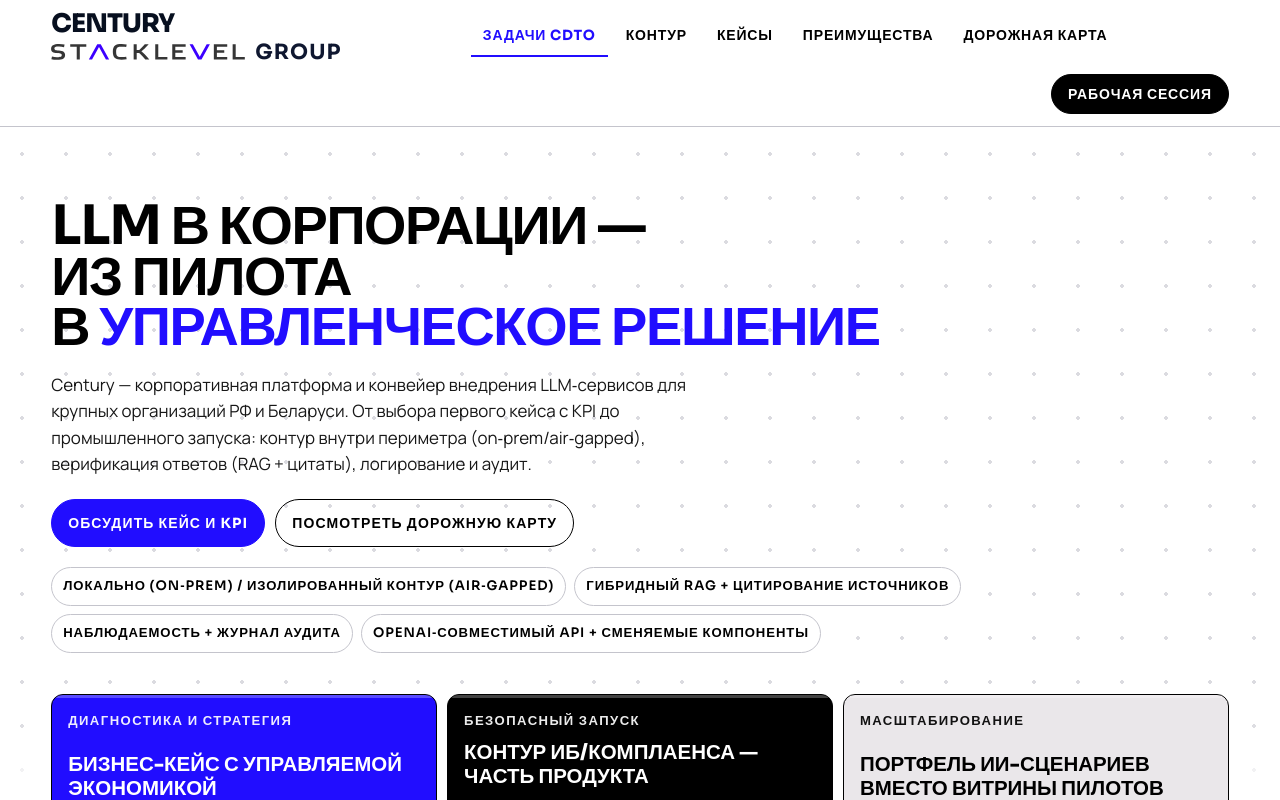
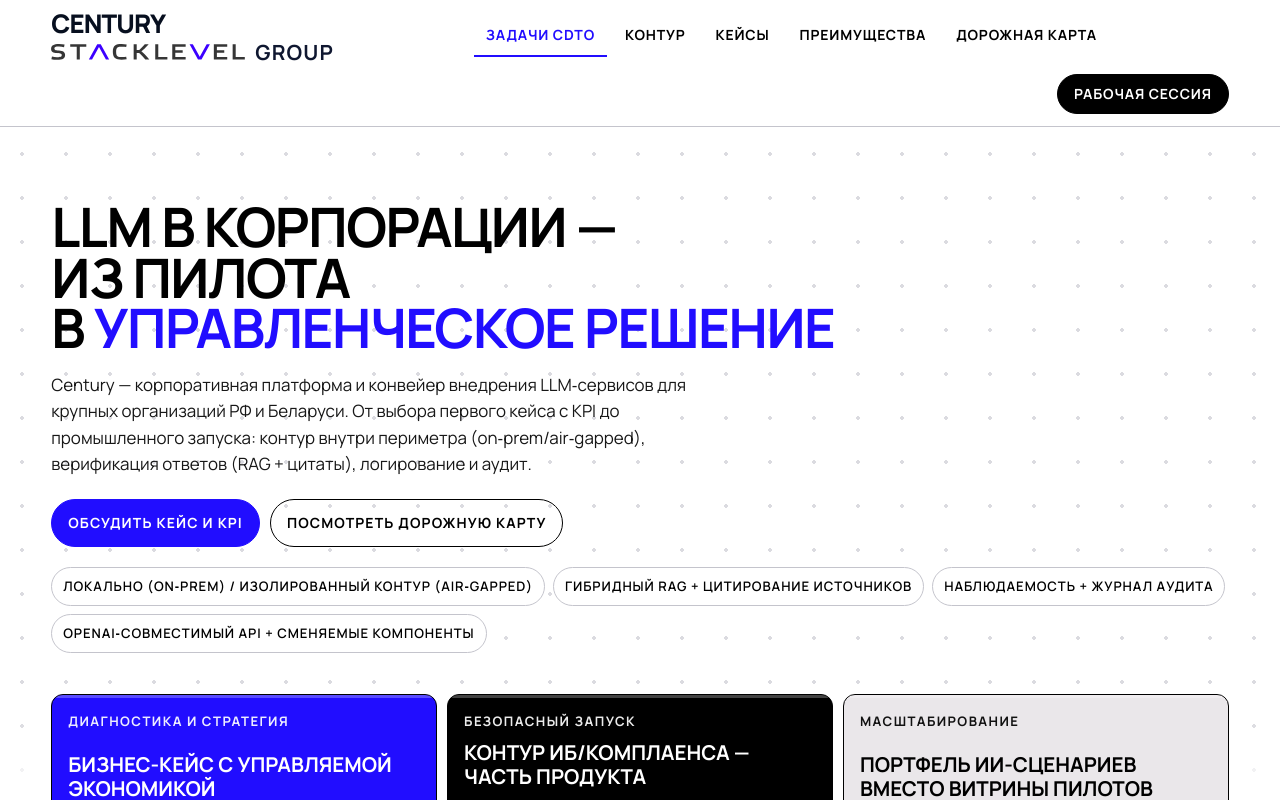
Before and after one commit to STACKLEVEL-AI/century-ai-next, a Next.js app: page / in a window 1280 px wide. Shown: the top 800 px of the page. Built offline with nearby package versions, Linux system fonts and the light colour scheme.

Commit message:
fix fonts

```diff
--- a/src/app/globals.css
+++ b/src/app/globals.css
@@ -20,7 +20,7 @@
   --color-focus: #210dff;
 
   /* Typography */
-  --font-heading: var(--font-sora);
+  --font-heading: var(--font-manrope);
   --font-body: var(--font-manrope);
   --type-label: 0.875rem;
   --type-body-sm: 0.9375rem;
--- a/src/app/layout.tsx
+++ b/src/app/layout.tsx
@@ -1,16 +1,10 @@
 import type { Metadata } from 'next'
-import { Manrope, Sora } from 'next/font/google'
+import { Manrope } from 'next/font/google'
 import './globals.css'
 
 const manrope = Manrope({
   subsets: ['latin', 'cyrillic'],
   variable: '--font-manrope',
-  display: 'swap',
-})
-
-const sora = Sora({
-  subsets: ['latin', 'latin-ext'],
-  variable: '--font-sora',
   display: 'swap',
 })
 
@@ -73,7 +67,7 @@
   children: React.ReactNode
 }) {
   return (
-    <html lang="ru" className={`${manrope.variable} ${sora.variable}`}>
+    <html lang="ru" className={`${manrope.variable}`}>
       <head>
         <script
           type="application/ld+json"
```
